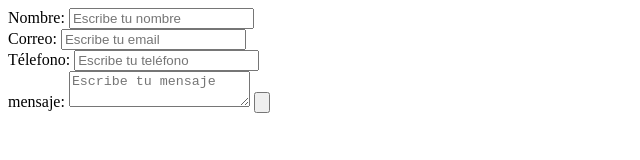
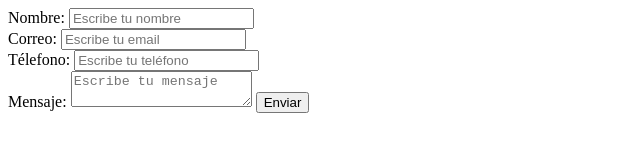
Before and after one commit to GiovannaReynoso/ProyectoEjemplo, a plain HTML site: page index.html in a window 1280 px wide. Shown: the whole page, without its empty margins (0-640 px from the left). Drawn offline with Linux system fonts and the light colour scheme.

Commit message:
Agregué commit

```diff
--- a/index.html
+++ b/index.html
@@ -14,9 +14,9 @@
         <input type="email" id="email"  placeholder="Escribe tu email"><br/>
         <label for="phone">Télefono:</label>
         <input type="text" id="phone"  placeholder="Escribe tu teléfono"><br/>
-        <label for="msg">mensaje:</label>
+        <label for="msg">Mensaje:</label>
         <textarea id="msg"  placeholder="Escribe tu mensaje"></textarea>
-        <input type="button" value="">
+        <input type="button" value="Enviar">
     </form>
 
 </body>
```
